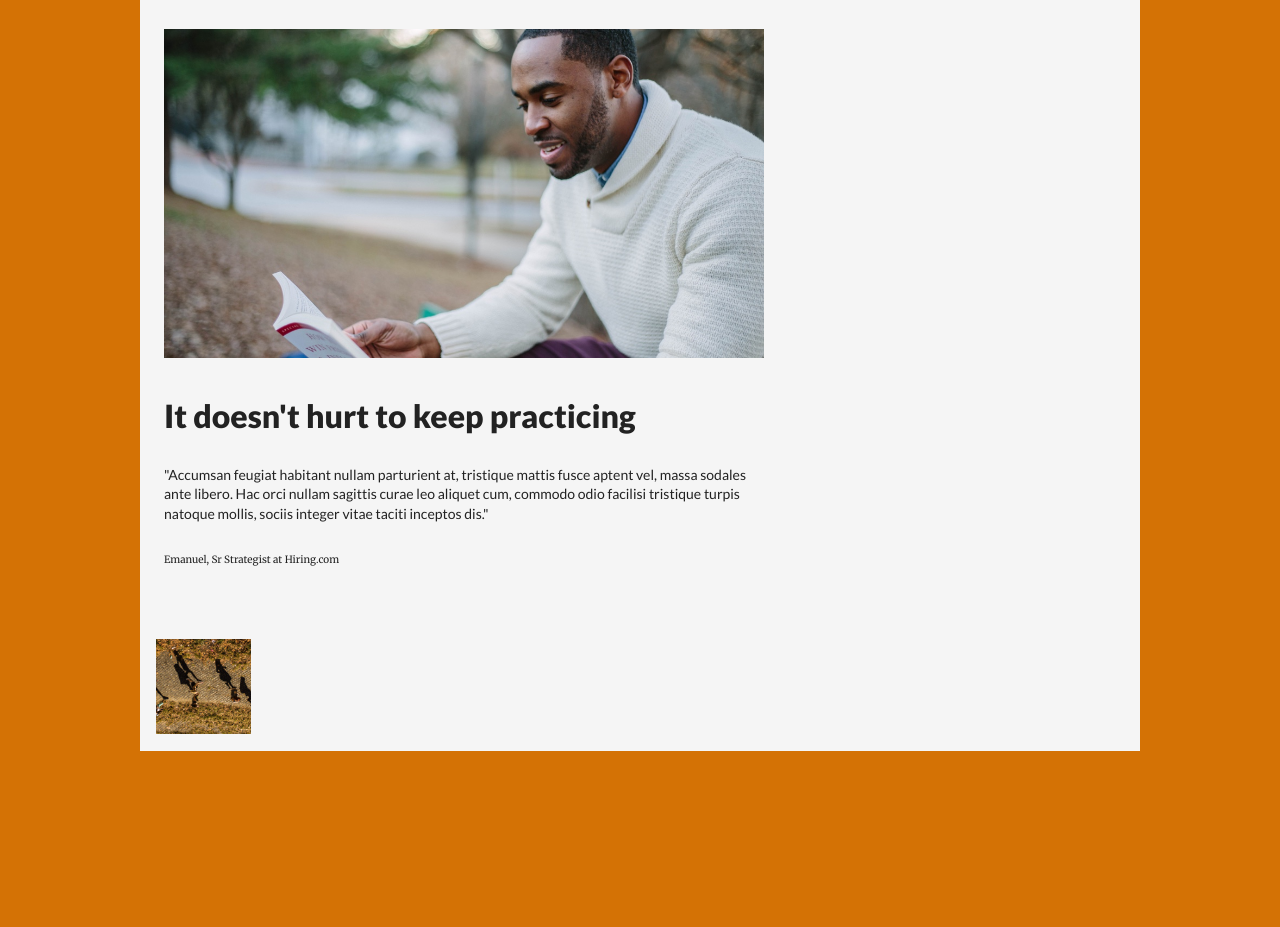
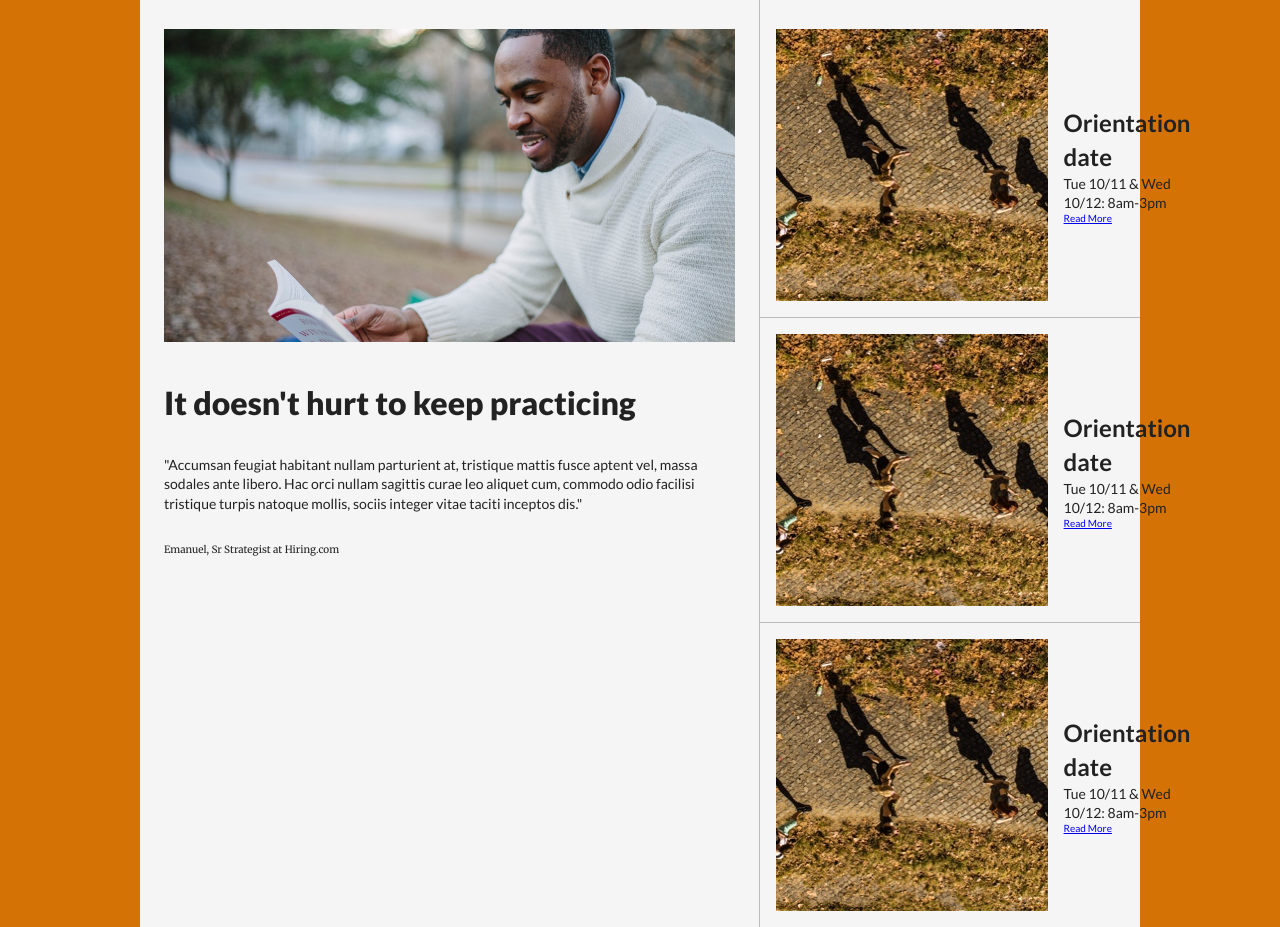
Before and after one commit to lvsaplica/colmar, a plain HTML site: page index.html in a window 1280 px wide. Shown: the part 544-1471 px from the top of the page. Before the commit the page ends 1295 px from the top, so only its background shows below. Drawn offline with Linux system fonts and the light colour scheme.

Commit message:
Added the aside information

```diff
--- a/assets/css/style.css
+++ b/assets/css/style.css
@@ -9,8 +9,25 @@ html {
 h2 {
   font-size: 4rem;
   font-weight: 900;
-  line-height: 5rem;
+  line-height: 5.6rem;
   margin-bottom: 2rem;
+}
+
+h3 {
+  font-size: 2.4rem;
+  font-weight: 700;
+  line-height: 3.36rem;
+}
+
+p {
+  font-size: 1.4rem;
+  line-height: 1.96rem;
+}
+
+small {
+  font-family: "Merriweather";
+  font-size: 1rem;
+  line-height: 1.4rem;
 }
 
 .container {
@@ -57,12 +74,12 @@ h2 {
 
 
 .banner {
-  background: #aaa;
+  background: #bbb;
   display: flex;
   align-items: center;
 }
 .banner-figure {
-  flex-basis: 60rem;
+  flex-basis: 60%;
   padding: 3.2rem 2.4rem;
 }
 .banner-image {
@@ -91,7 +108,6 @@ h2 {
   display: block;
   width: 100%;
 }
-
 .button:hover {
   background-color: #d47205;
 }
@@ -99,12 +115,13 @@ h2 {
 .information-main {
   background-color: whitesmoke;
   color: #222;
-  display: flex;;
-  flex-wrap: wrap;
+  display: flex;
+  /*align-items: center;*/
 }
 .information-main figure {
-  max-width: 60%;
+  flex-basis: 60%;
   padding: 3.2rem 2.4rem;
+  border-right: 1px solid #bbb;
 }
 .information-main img {
   width: 100%;
@@ -115,24 +132,25 @@ h2 {
   margin-bottom: 2.4rem;
   font-size: 3.2rem;
 }
-.information-main p {
-  font-size: 1.4rem;
-  line-height: 1.96rem;
+.information-image p {
   margin-bottom: 2.4rem;
-}
-.information-main small {
-  font-family: "Merriweather";
-  font-size: 1rem;
-  line-height: 1.4rem;
 }
 
 .information-aside {
+  flex-basis: 40%;
+  padding-top: 1.6rem;
+}
+
+.aside-thumbnail {
   display: flex;
-  flex-basis: 40%;
+  align-items: center;
+  border-bottom: 1px solid #bbb;
+}
+.aside-thumbnail img{
+  flex-basis: 35%;
+  height: auto;
   padding: 1.6rem;
 }
-
-.aside-thumbnail img{
-  width: 35%;
-  height: auto;
+.aside-thumbnail:last-child {
+  border-bottom: none;
 }
--- a/index.html
+++ b/index.html
@@ -38,7 +38,7 @@
     </section>
 
     <section class="information-main">
-      <figure>
+      <figure class="information-image">
         <img src="./assets/images/information-main.jpg" alt="">
         <h2>It doesn't hurt to keep practicing</h2>
         <p>"Accumsan feugiat habitant nullam parturient at, tristique mattis fusce aptent vel, massa sodales ante libero. Hac orci nullam sagittis curae leo aliquet cum, commodo odio facilisi tristique turpis natoque mollis, sociis integer vitae taciti inceptos dis."</p>
@@ -49,6 +49,27 @@
     <section class="information-aside">
       <div class="aside-thumbnail">
         <img src="./assets/images/information-orientation.jpg" alt="">
+        <ul>
+          <li><h3>Orientation date</h3></li>
+          <li><p>Tue 10/11 &amp; Wed 10/12: 8am-3pm</p></li>
+          <li><a href="#">Read More</a></li>
+        </ul>
+      </div>
+      <div class="aside-thumbnail">
+        <img src="./assets/images/information-orientation.jpg" alt="">
+        <ul>
+          <li><h3>Orientation date</h3></li>
+          <li><p>Tue 10/11 &amp; Wed 10/12: 8am-3pm</p></li>
+          <li><a href="#">Read More</a></li>
+        </ul>
+      </div>
+      <div class="aside-thumbnail">
+        <img src="./assets/images/information-orientation.jpg" alt="">
+        <ul>
+          <li><h3>Orientation date</h3></li>
+          <li><p>Tue 10/11 &amp; Wed 10/12: 8am-3pm</p></li>
+          <li><a href="#">Read More</a></li>
+        </ul>
       </div>
     </section>
   </section>
```
